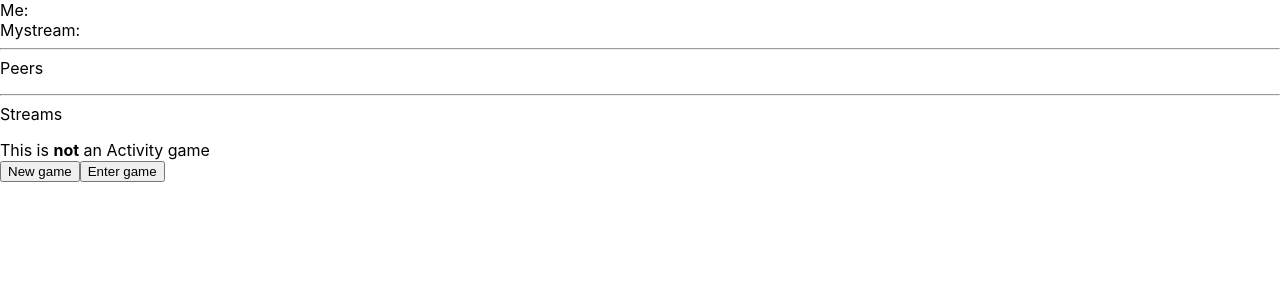
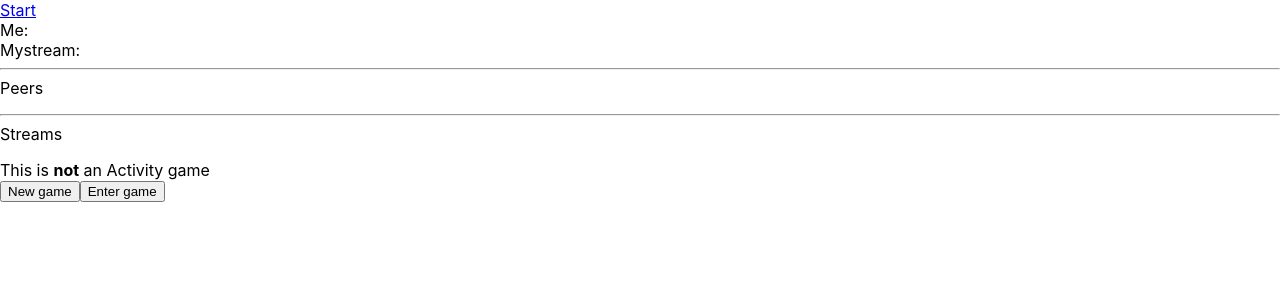
Before and after one commit to breacons/not-activity, a React (Create React App) app: page /start in a window 1280 px wide. Shown: the top 300 px of the page. Built offline with nearby package versions, Linux system fonts and the light colour scheme.

Commit message:
fix: many fixes

```diff
--- a/src/App.tsx
+++ b/src/App.tsx
@@ -4,7 +4,7 @@ import SimplePeer, { SignalData } from 'simple-peer';
 import _ from 'lodash';
 
 import io from 'socket.io-client';
-import { BrowserRouter as Router, Switch, Route, Redirect } from 'react-router-dom';
+import {BrowserRouter as Router, Switch, Route, Redirect, useHistory} from 'react-router-dom';
 import { URL_LOBBY, URL_GAME, URL_START, URL_GAMES, URL_LOBBIES } from './url';
 import StartPage from './pages/StartPage';
 import LobbyPage from './pages/LobbyPage';
@@ -15,6 +15,7 @@ import { GameSocket } from './socket/gameSocket';
 
 const ENDPOINT = 'http://127.0.0.1:3001';
 const socket = io(ENDPOINT);
+// const gameSocket = Gam
 
 const configuration = {
   iceServers: [
@@ -178,10 +179,12 @@ export const StreamContext = React.createContext({
 });
 
 const App = () => {
+  const history = useHistory();
   const [me, setMe] = useState<Player>();
   const [myStream, setMyStream] = useState<MediaStream | null>(null);
 
   const { peers, streams, game, gameInfo, gameSocket } = usePeerAndSocket(myStream);
+
   const myId = socket.id;
 
   useEffect(() => {
@@ -203,6 +206,8 @@ const App = () => {
       }}
     >
       <Router>
+        <a href="/start">Start</a>
+        <br/>
         <span>Me: {myId}</span>
         <br />
         <span>Mystream: {myStream?.id}</span>
@@ -239,6 +244,7 @@ const App = () => {
           <Redirect exact from={URL_GAMES} to={URL_START} />
           <Redirect exact from={URL_LOBBIES} to={URL_START} />
           <Redirect exact to={URL_START} />
+
         </Switch>
       </Router>
     </StreamContext.Provider>
--- a/src/pages/GamePage/components/Round/RoundContainer.tsx
+++ b/src/pages/GamePage/components/Round/RoundContainer.tsx
@@ -20,10 +20,6 @@ export const RoundContainer = ({}: RoundContainerProps) => {
 
   const activePlayer = round.activePlayer;
 
-  if (gameId === '000') {
-    return <WaitInRound />;
-  }
-
   if (me?.id === activePlayer.id) {
     return <PresentInRound />;
   }
--- a/src/socket/gameSocket.ts
+++ b/src/socket/gameSocket.ts
@@ -35,13 +35,13 @@ export class GameSocket {
   }
 
   onGameState(gameState: GameState) {
-    console.log(gameState);
+    // console.log(gameState);
     this.callbacks.onGameState(gameState);
     if (!this.interval) {
       this.interval = window.setInterval(() => {
         if (gameState?.rounds && gameState.rounds[gameState.round].activePlayer.id === this.socket.id) {
           this.socket.emit('tick');
-          console.log('Sending tick');
+          // console.log('Sending tick');
         }
       }, 1000);
     }
```
Also changed, not shown: 1 other file (tests, documents, lock files or other folders).
